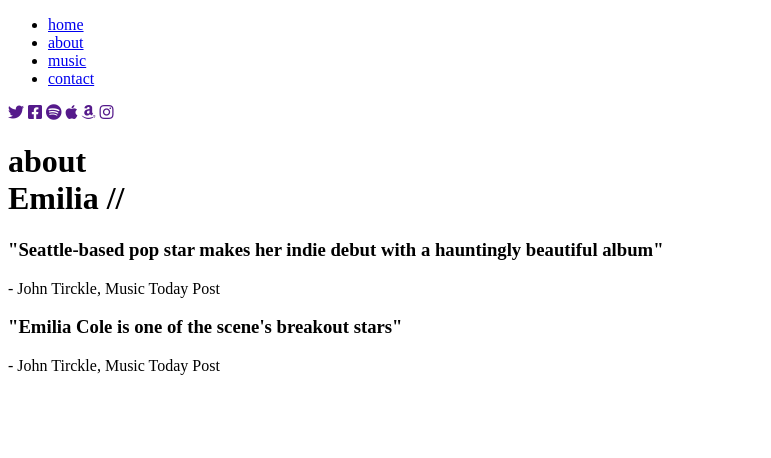
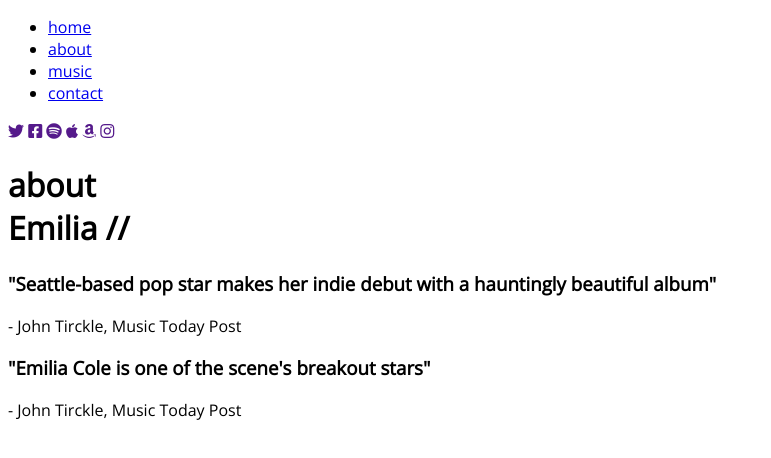
Before and after one commit to araceli8181/emilia-tp, a website: page views/about.html in a window 1280 px wide. Shown: the whole page, without its empty margins (0-771 px from the left). Drawn offline with nearby package versions, Linux system fonts and the light colour scheme.

Commit message:
modularize css

```diff
--- /dev/null
+++ b/public/css/general.css
@@ -0,0 +1,4 @@
+@import url('https://fonts.googleapis.com/css2?family=Open+Sans&family=Raleway:wght@400;700&family=Work+Sans&display=swap');
+body{
+    font-family:"Open Sans";
+}
--- a/public/css/styles.css
+++ b/public/css/styles.css
@@ -0,0 +1,5 @@
+@import url("./general.css");
+@import url("/home.css");
+@import url("/contact.css");
+@import url("/about.css");
+@import url("/music.css");
--- a/views/about.html
+++ b/views/about.html
@@ -9,8 +9,9 @@
 <body>
 </head>
 <body>
-    <link rel="stylesheet" href="https://use.fontawesome.com/releases/v5.15.3/css/all.css" integrity="sha384-SZXxX4whJ79/gErwcOYf+zWLeJdY/qpuqC4cAa9rOGUstPomtqpuNWT9wdPEn2fk" crossorigin="anonymous">
-    <header>
+        <link rel="stylesheet" href="https://use.fontawesome.com/releases/v5.15.3/css/all.css" integrity="sha384-SZXxX4whJ79/gErwcOYf+zWLeJdY/qpuqC4cAa9rOGUstPomtqpuNWT9wdPEn2fk" crossorigin="anonymous">
+        <link rel="stylesheet" href="/css/styles.css">
+        <header>
         <nav>
             <ul>
                 <li><a href="/">home</a></li>
```
Also changed, not shown: views/contact.html (+3 -2 lines), views/music.html (+1 -0 lines), public/css/about.css (added), public/css/contact.css (added), public/css/home.css (added), public/css/music.css (added).
